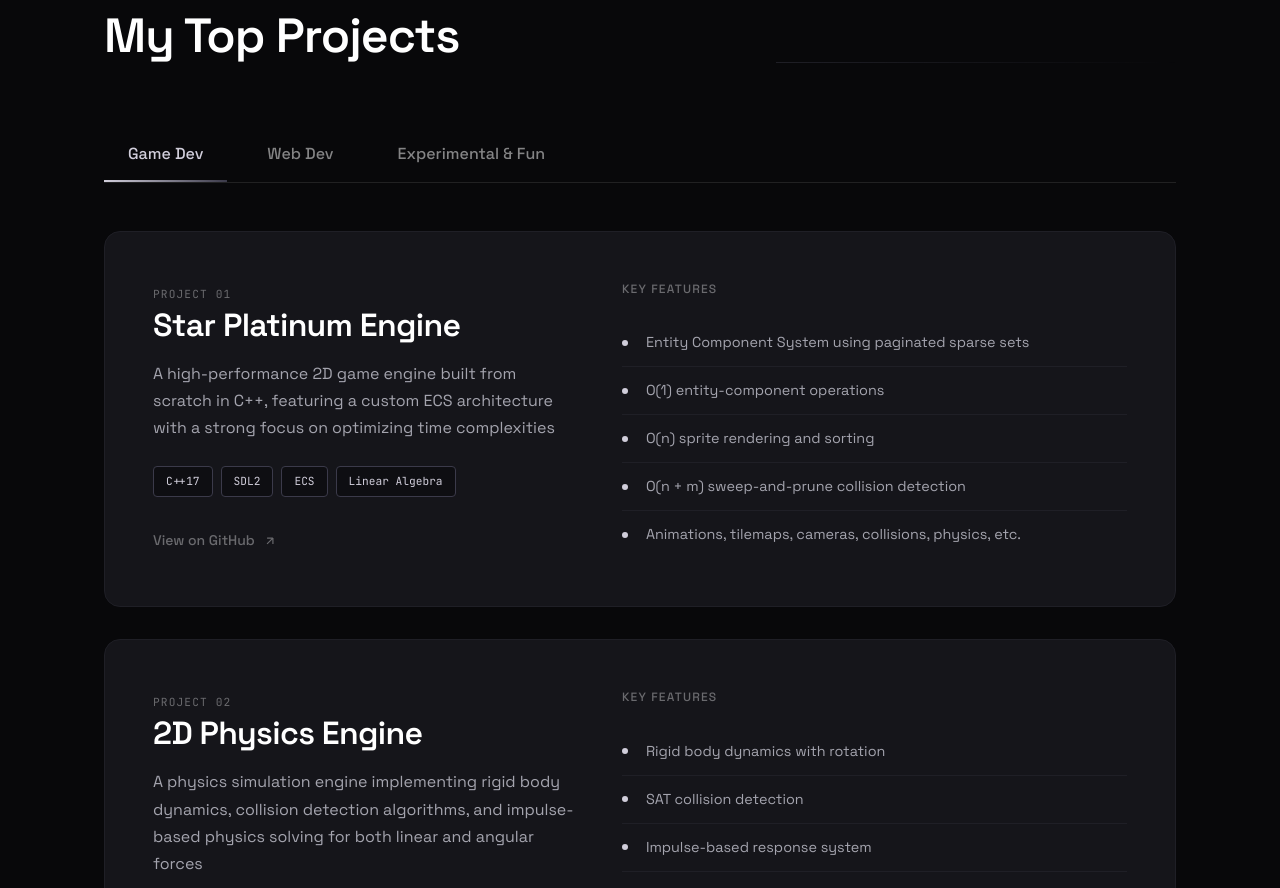
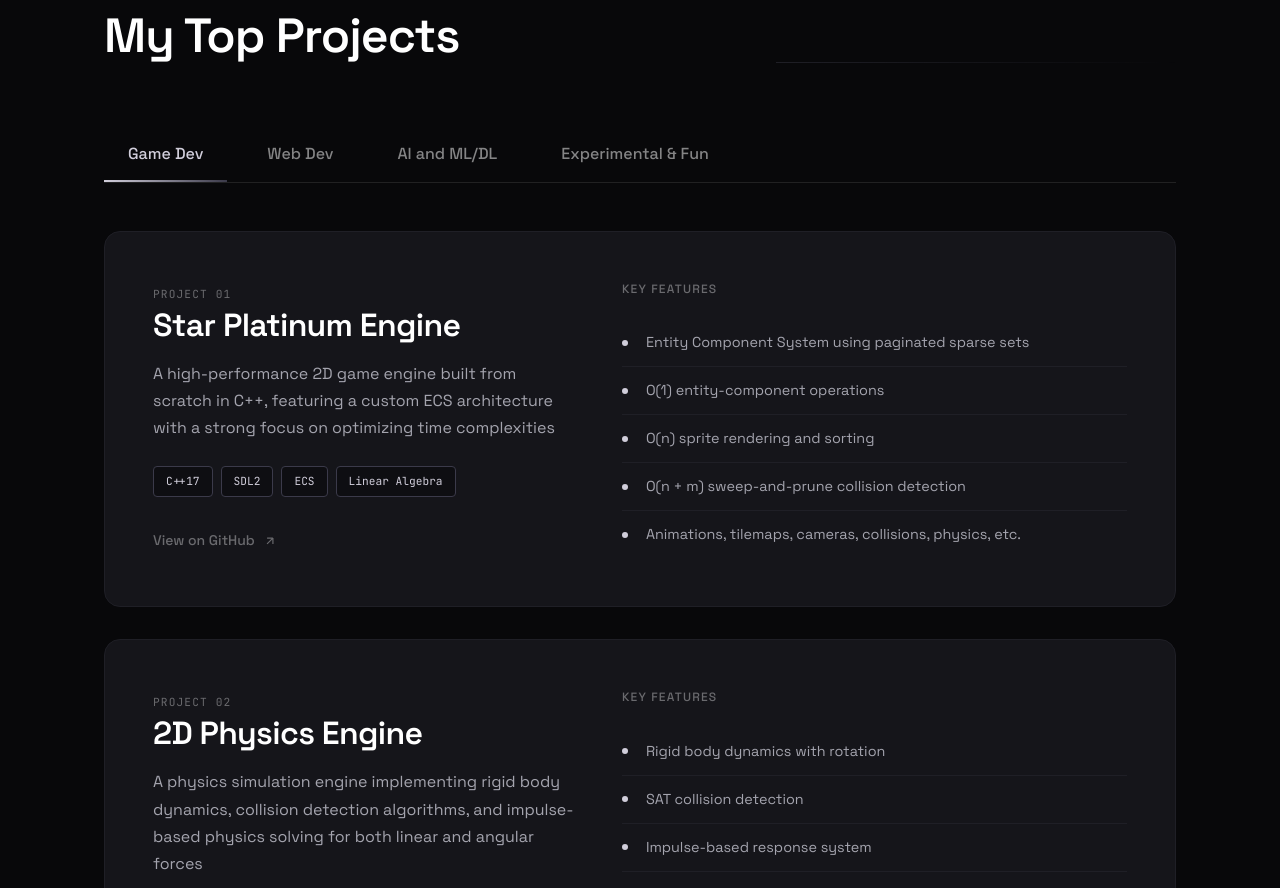
Before and after one commit to AliAhmad-M/aliahmadm, a SvelteKit app: page / in a window 1280 px wide. Shown: the part 2340-3228 px from the top of the page. Built offline with nearby package versions, Linux system fonts and the light colour scheme.

Commit message:
added AI section

```diff
--- a/src/routes/+page.svelte
+++ b/src/routes/+page.svelte
@@ -92,6 +92,25 @@
 				}
 			]
 		},
+		'ai': {
+			label: 'AI and ML/DL',
+			projects: [
+				{
+					number: '01',
+					name: 'Super Mario Bros AI',
+					desc: 'A double Q-learning based deep reinforcement learning model built with Pytorch and gym-super-mario-bros that learns how to play Mario',
+					stack: ['Python', 'Pytorch', 'TorchRL', 'OpenAI Gym'],
+					features: [
+						'Double Q-learning based Deep RL Model',
+						'Accurate Super Mario Bros environment',
+						'Training model on level of your choice',
+						'Testing trained model with visualization'
+					],
+					link: 'https://github.com/AliAhmad-M/SMB-RL'
+				}
+			]
+		},
+
 		'experimental': {
 			label: 'Experimental & Fun',
 			projects: [
```
